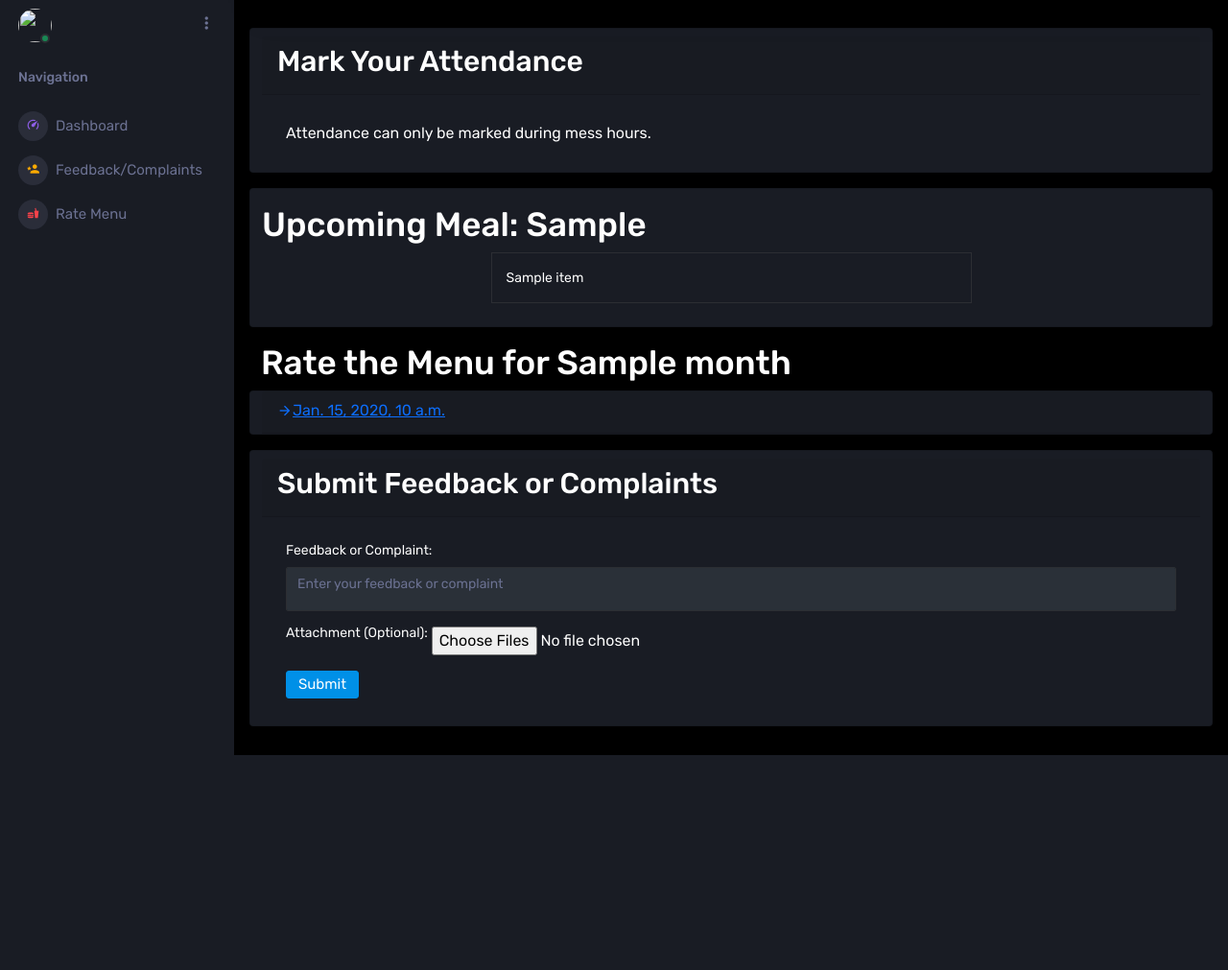
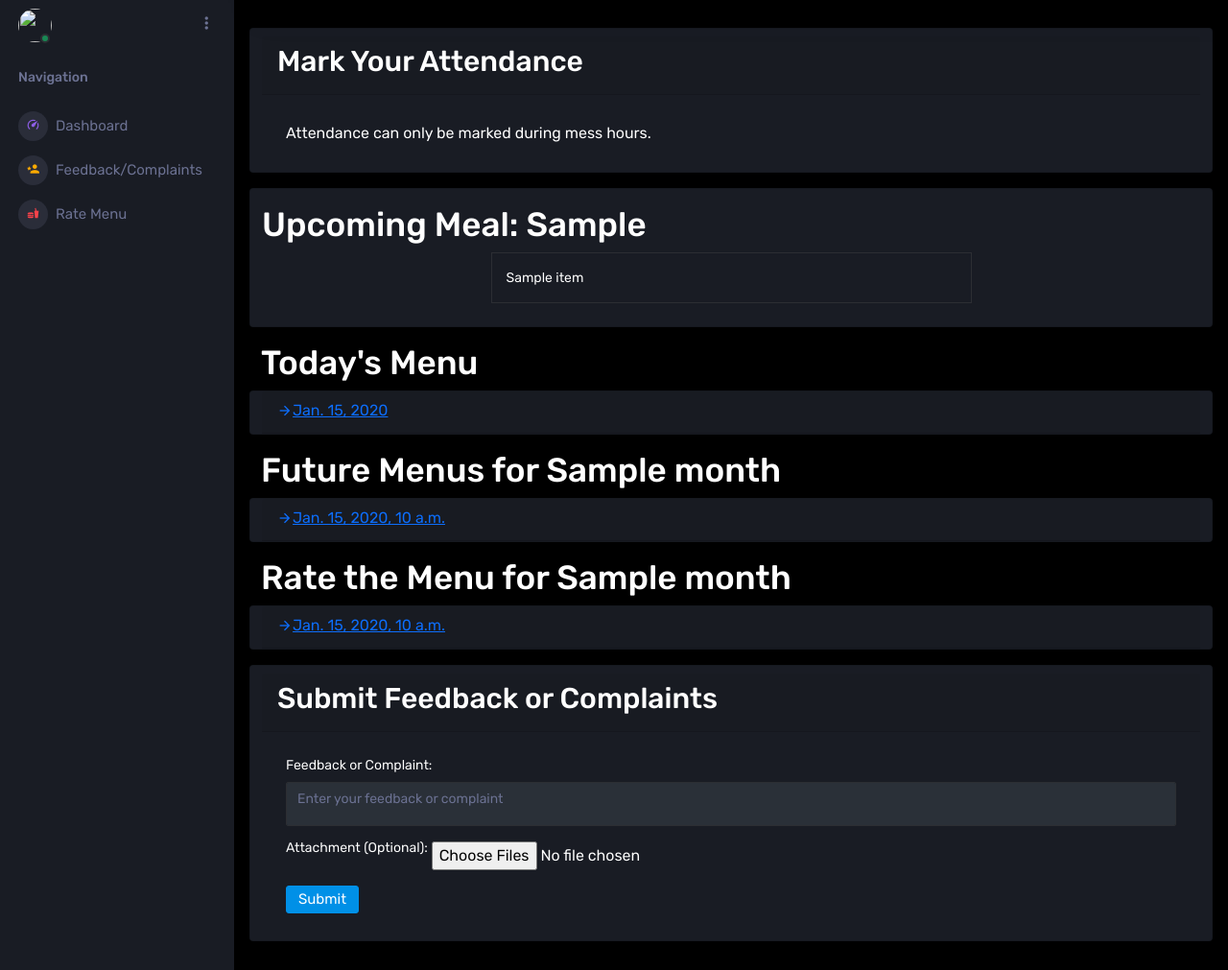
Before and after one commit to Boolean-Autocrat/messdeck, a Django app: template templates/student_dashboard/dashboard.html in a window 1280 px wide. Shown: the part 71-1082 px from the top of the page at 96% size. Before the commit the page ends 858 px from the top, so only its background shows below. Run offline with Django 4.2, Linux system fonts and the light colour scheme; the template is opened without the code that fills it: most values are stand-ins (such as "Sample title", 1, 10 or a date in 2020); data that the repository does not hold is empty; some libraries are stand-ins or nearby versions.

Commit message:
[feature] dashboard components, better automation

```diff
--- a/menu_web_update.py
+++ b/menu_web_update.py
@@ -43,6 +43,7 @@ data[0] = data[0].replace("[{", "{")
 data = [x + "}" for x in data]
 for i in range(len(data)):
     data[i] = re.sub(r",\s*]", "]", data[i])
+    data[i] = re.sub(r",\s*}", "}", data[i])
     data[i] = json.loads(data[i])
 
 conn = sqlite3.connect("db.sqlite3")
--- a/messdeck/settings.py
+++ b/messdeck/settings.py
@@ -15,7 +15,7 @@ DEBUG = True
 
 ALLOWED_HOSTS = ["*"]
 
-SITE_ID = 1
+SITE_ID = 2
 
 AUTHENTICATION_BACKENDS = [
     "django.contrib.auth.backends.ModelBackend",
--- a/templates/student_dashboard/dashboard.html
+++ b/templates/student_dashboard/dashboard.html
@@ -43,6 +43,125 @@
       </div>
     </div>
   </div>
+  <div class="row">
+    <h1>Today's Menu</h1>
+    <div class="card mb-3">
+      <div class="card-header">
+        <a data-bs-toggle="collapse" href="#today-menu" role="button" aria-expanded="false" aria-controls="today-menu">
+          <i class="mdi mdi-arrow-right float-start"></i>
+          {{today_meal.date}}
+        </a>
+      </div>
+      <div id="today-menu" class="collapse card-body">
+        <div class="row">
+          <div class="col-md-4">
+            <h5 class="card-title">Breakfast</h5>
+            <div class="row">
+              <div class="col-lg-12 grid-margin">
+                <div class="row icons-list">
+                  {% for item in today_meal.breakfast %}
+                  <div style="justify-content: space-between;" class="col-sm-12">
+                    <span>{{item}}</span>
+                  </div>
+                  {% endfor %}
+                </div>
+              </div>
+            </div>
+          </div>
+          <div class="col-md-4">
+            <h5 class="card-title">Lunch</h5>
+            <div class="row">
+              <div class="col-lg-12 grid-margin">
+                <div class="row icons-list">
+                  {% for item in today_meal.lunch %}
+                  <div style="justify-content: space-between;" class="col-sm-12">
+                    <span>{{item}}</span>
+                  </div>
+                  {% endfor %}
+                </div>
+              </div>
+            </div>
+          </div>
+          <div class="col-md-4">
+            <h5 class="card-title">Dinner</h5>
+            <div class="row">
+              <div class="col-lg-12 grid-margin">
+                <div class="row icons-list">
+                  {% for item in today_meal.dinner %}
+                  <div style="justify-content: space-between;" class="col-sm-12">
+                    <span>{{item}}</span>
+                  </div>
+                  {% endfor %}
+                </div>
+              </div>
+            </div>
+          </div>
+        </div>
+      </div>
+    </div>
+  </div>
+  {% if next_menus %}
+  <div class="row">
+    <h1>Future Menus for {{month}}</h1>
+    {% for menu in next_menus %}
+    <div class="card mb-3">
+      <div class="card-header">
+        <a data-bs-toggle="collapse" href="#collapse-{{menu.date|remove_spaces}}-next" role="button"
+          aria-expanded="false" aria-controls="collapse-{{menu.date|remove_spaces}}-next">
+          <i class="mdi mdi-arrow-right float-start"></i>
+          {{menu.date}}
+        </a>
+      </div>
+      <div id="collapse-{{menu.date|remove_spaces}}-next" class="collapse card-body">
+        <div class="row">
+          <div class="col-md-4">
+            <h5 class="card-title">Breakfast</h5>
+            <div class="row">
+              <div class="col-lg-12 grid-margin">
+                <div class="row icons-list">
+                  {% for item in menu.breakfast %}
+                  <div style="justify-content: space-between;" class="col-sm-12">
+                    <span>{{item}}</span>
+                  </div>
+                  {% endfor %}
+                </div>
+              </div>
+            </div>
+          </div>
+          <div class="col-md-4">
+            <h5 class="card-title">Lunch</h5>
+            <div class="row">
+              <div class="col-lg-12 grid-margin">
+                <div class="row icons-list">
+                  {% for item in menu.lunch %}
+                  <div style="justify-content: space-between;" class="col-sm-12">
+                    <span>{{item}}</span>
+                  </div>
+                  {% endfor %}
+                </div>
+              </div>
+            </div>
+          </div>
+          <div class="col-md-4">
+            <h5 class="card-title">Dinner</h5>
+            <div class="row">
+              <div class="col-lg-12 grid-margin">
+                <div class="row icons-list">
+                  {% for item in menu.dinner %}
+                  <div style="justify-content: space-between;" class="col-sm-12">
+                    <span>{{item}}</span>
+                  </div>
+                  {% endfor %}
+                </div>
+              </div>
+            </div>
+          </div>
+        </div>
+      </div>
+    </div>
+    {% endfor %}
+  </div>
+  {% endif %}
   <div id="rate-menu" class="row">
     <h1>Rate the Menu for {{month}}</h1>
     {% for menu in menus %}
```
Also changed, not shown: student_dashboard/views.py (+13 -9 lines), authentication/migrations/0003_alter_student_bits_id.py (added), 1 other file.
